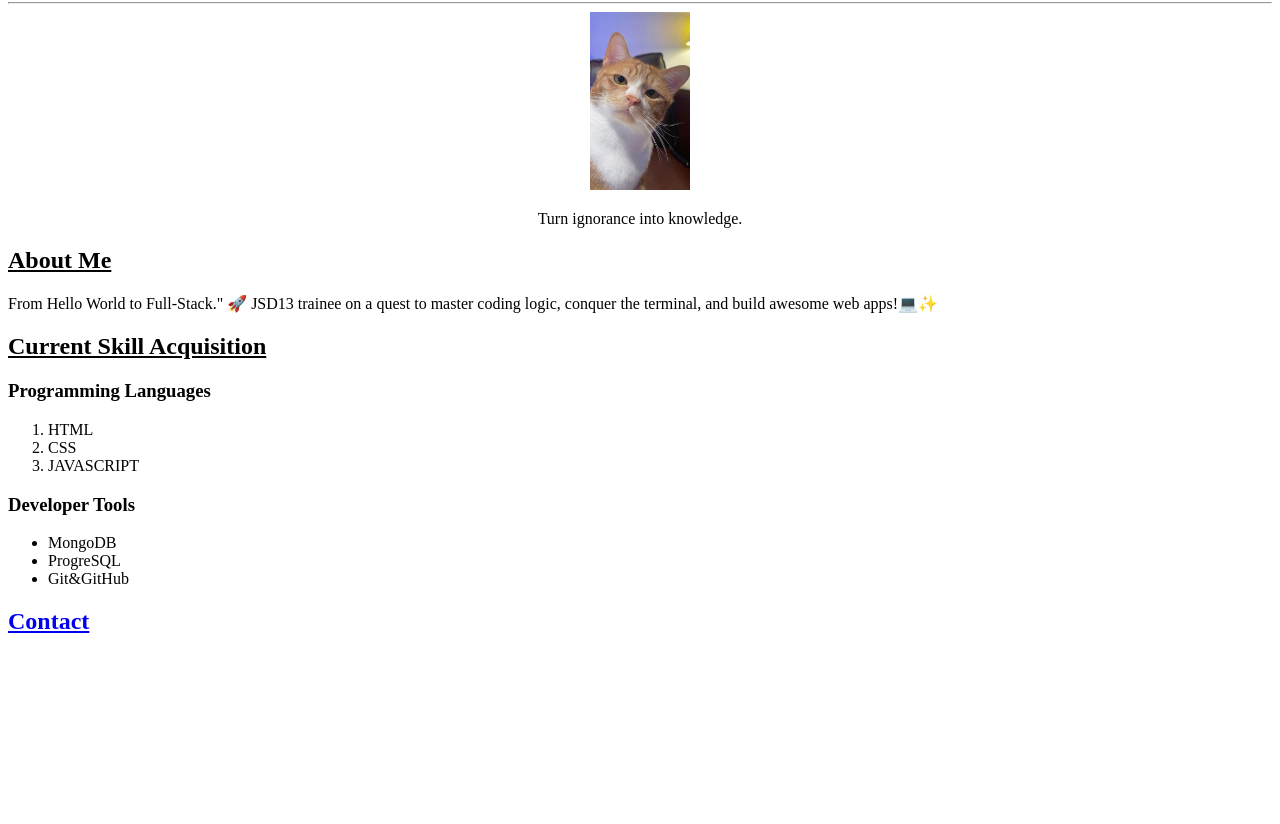
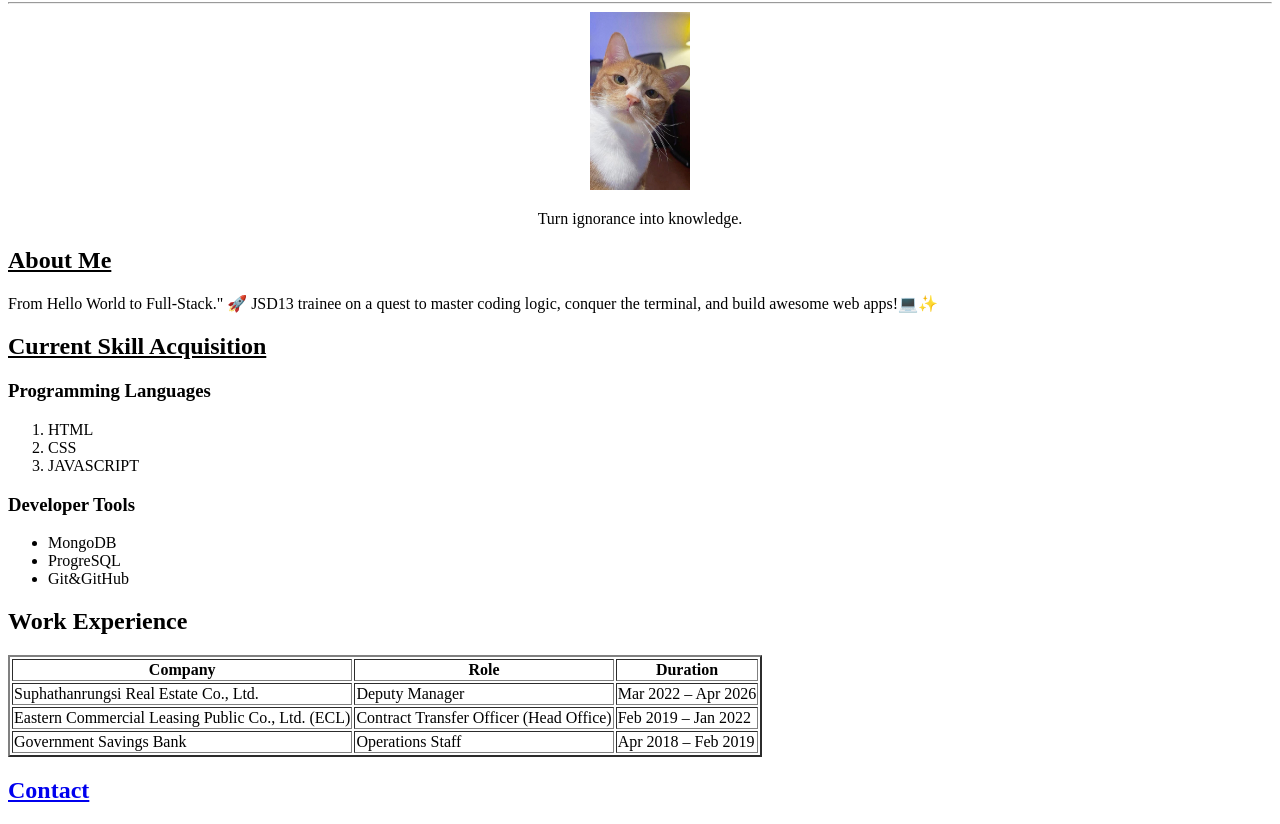
Before and after one commit to WichayaR/JSD13-week03-HTML, a plain HTML site: page my-portfolio.html in a window 1280 px wide. Shown: the part 78-902 px from the top of the page. Before the commit the page ends 800 px from the top, so only its background shows below. Drawn offline with Linux system fonts and the light colour scheme.

Commit message:
create table work experience and create new style.css

```diff
--- a/my-portfolio.html
+++ b/my-portfolio.html
@@ -4,6 +4,7 @@
     <meta charset="UTF-8">
     <meta name="viewport" content="width=device-width, initial-scale=1.0">
     <title>My Portfolio</title>
+    <link rel="stylesheet" href="style.css">
 </head>
 <body>
     <h1 style="text-align: center;">WICHAYAPORN RODJAROENWATTANA</h1>
@@ -27,6 +28,33 @@
         <li>ProgreSQL</li>
         <li>Git&GitHub</li>
     </ul>
-    <h2><a href="https://github.com/WichayaR">Contact</a></h2>
-</body>
+    <h2>Work Experience</h2>
+    <table border="2">
+        <thead>
+            <tr>
+                <th>Company</th>
+                <th>Role</th>
+                <th>Duration</th>
+            </tr>
+        </thead>
+        <tbody>
+            <tr>
+                <td>Suphathanrungsi Real Estate Co., Ltd.</td>
+                <td>Deputy Manager</td>
+                <td>Mar 2022 – Apr 2026</td>
+            </tr>
+            <tr>
+                <td>Eastern Commercial Leasing Public Co., Ltd. (ECL)</td>
+                <td>Contract Transfer Officer (Head Office)</td>
+                <td>Feb 2019 – Jan 2022</td>
+            </tr>
+            <tr>
+                <td>Government Savings Bank </td>
+                <td>Operations Staff</td>
+                <td>Apr 2018 – Feb 2019</td>
+            </tr>
+        </tbody>
+    </table>
+        <h2><a href="https://github.com/WichayaR">Contact</a></h2>
+    </body>
 </html>
```
Also changed, not shown: style.css (added).
